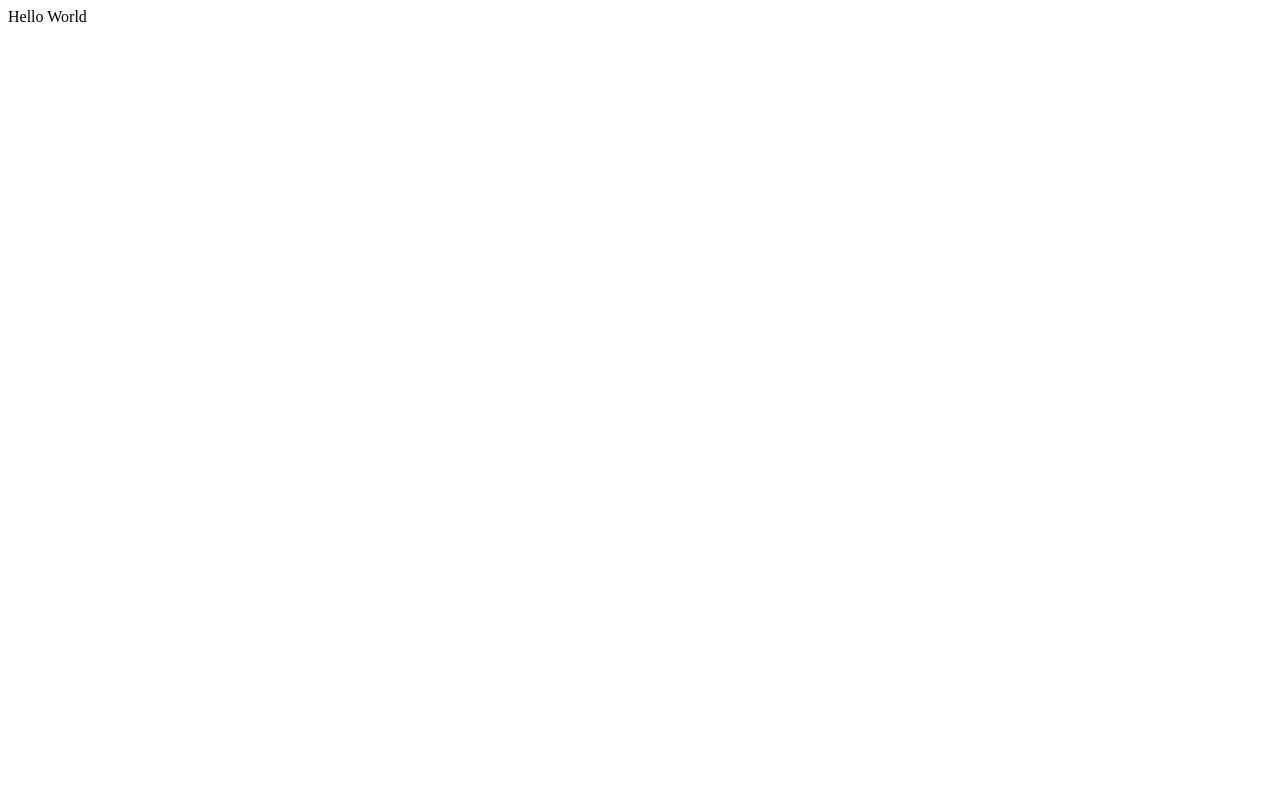
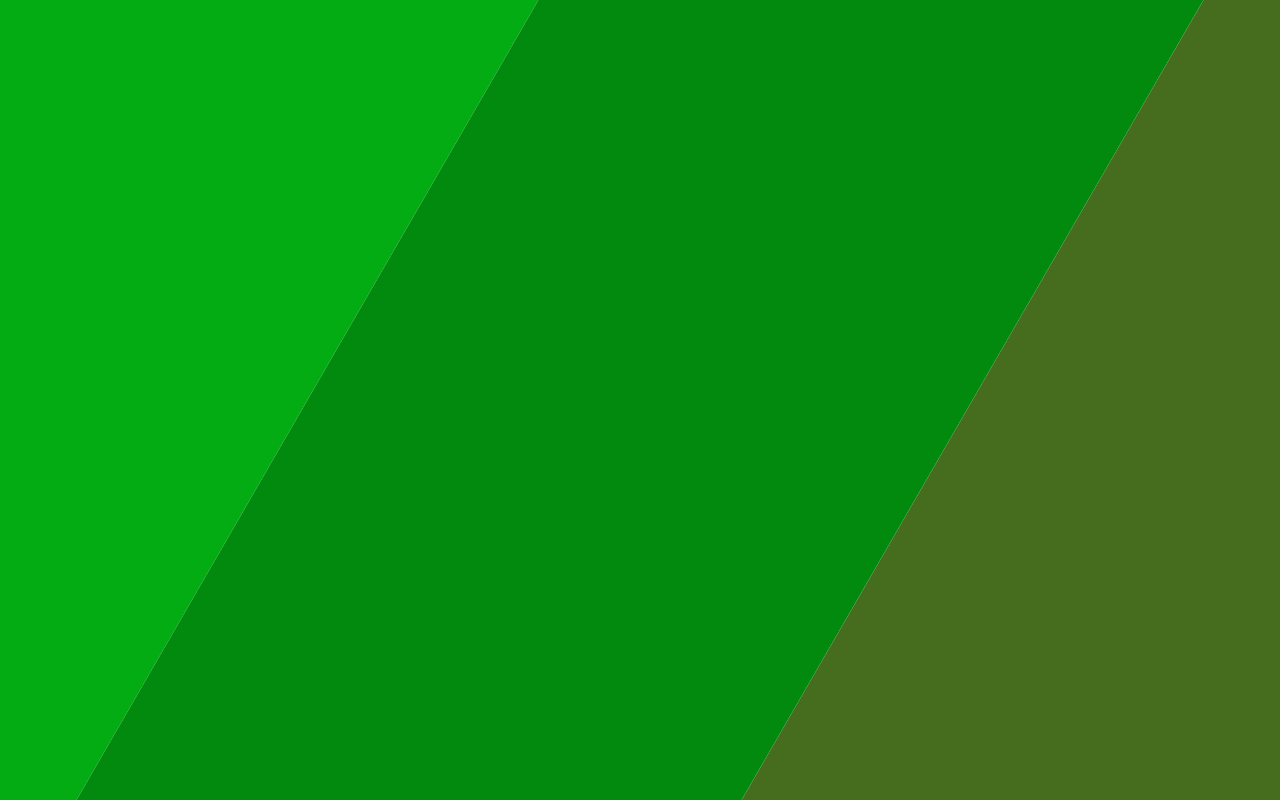
Before and after one commit to viriditycapital/viriditycapital.github.io, a React app: page / in a window 1280 px wide. Built offline with nearby package versions, Linux system fonts and the light colour scheme.

Commit message:
Stripes background viridity logo

```diff
--- a/src/App.js
+++ b/src/App.js
@@ -6,7 +6,15 @@ import React from "react";
 class App extends React.Component {
   render() {
     return (
-      <div id="App">Hello World</div>
+      <div id="App">
+        <div id="background">
+          <div id="stripe-wrapper">
+            <div className="stripe" id="left"></div>
+            <div className="stripe" id="mid"></div>
+            <div className="stripe" id="right"></div>
+          </div>
+        </div>
+      </div>
     );
   }
 }
--- a/src/styles/main.scss
+++ b/src/styles/main.scss
@@ -1,3 +1,48 @@
 /**
  * Compiles all the styles together
  */
+
+$VIRIDITY_COLOR_LIGHT: #03ac13;
+$VIRIDITY_COLOR_MEDIUM: #028a0f;
+$VIRIDITY_COLOR_DARK: #466d1d;
+
+html, body {
+  margin: 0;
+  width: 100vw;
+  height: 100vh;
+}
+
+#background {
+  width: 100vw;
+  height: 100vh;
+  display: flex;
+  flex-direction: row;
+  justify-content: center;
+  align-items: center;
+  overflow: hidden;
+
+  #stripe-wrapper {
+    display: flex;
+    flex-direction: row;
+    justify-content: center;
+    align-items: center;
+    transform: rotate(30deg);
+
+    .stripe {
+      width: 45vw;
+      height: 200vh;
+
+      &#left {
+        background-color: $VIRIDITY_COLOR_LIGHT;
+      }
+
+      &#mid {
+        background-color: $VIRIDITY_COLOR_MEDIUM;
+      }
+
+      &#right {
+        background-color: $VIRIDITY_COLOR_DARK;
+      }
+    }
+  }
+}
```
